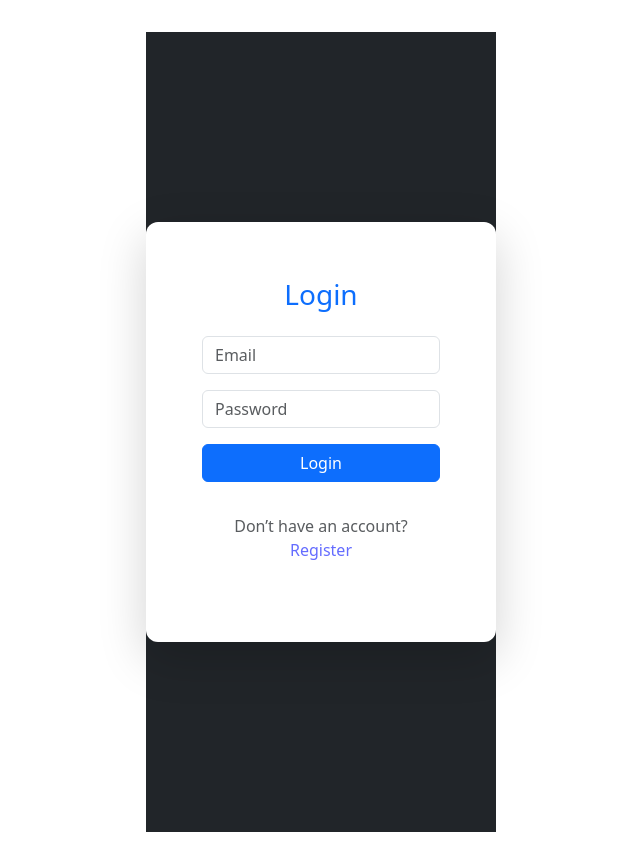
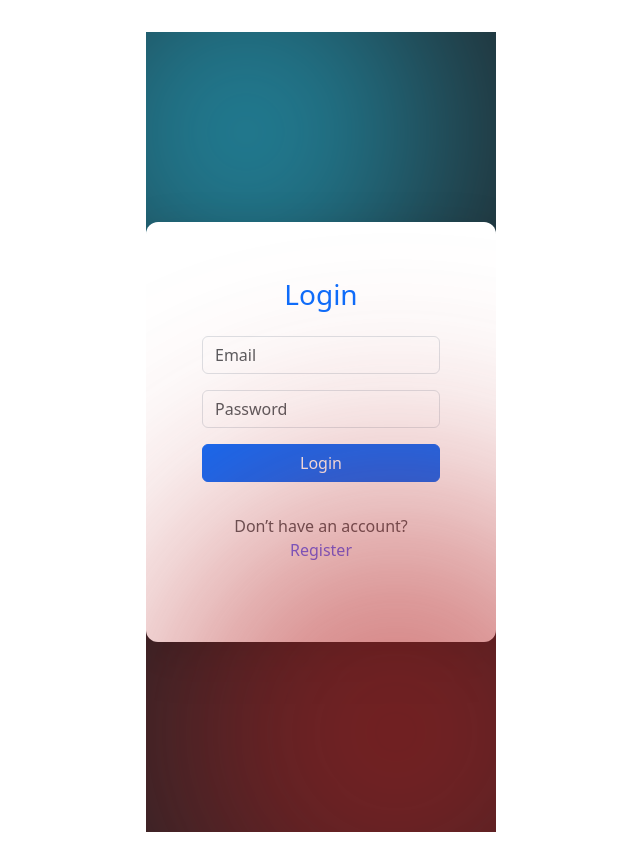
Before and after one commit to 0xjunwei/IS216-Project, a Vue app: page / in a window 1280 px wide. Shown: the whole page, without its empty margins (319-959 px from the left). Built offline with nearby package versions, Linux system fonts and the light colour scheme; the HTML template or start-up script is replaced by a standard one.

Commit message:
Update App.vue
improved background effect

```diff
--- a/src/App.vue
+++ b/src/App.vue
@@ -230,5 +230,37 @@ const loadGoogleScript = () => {
   transform: rotateY(180deg);
 }
 
+.bg-dark {
+  background: #0f2027;
+  position: relative;
+  overflow: hidden;
+}
+
+.bg-dark::before,
+.bg-dark::after {
+  content: '';
+  position: absolute;
+  border-radius: 50%;
+  filter: blur(120px);
+  opacity: 0.6;
+}
+
+.bg-dark::before {
+  width: 400px;
+  height: 400px;
+  background: #21d4fd;
+  top: -100px;
+  left: -100px;
+}
+
+.bg-dark::after {
+  width: 500px;
+  height: 500px;
+  background: #b21f1f;
+  bottom: -150px;
+  right: -150px;
+}
+
+
 
 </style>
```
